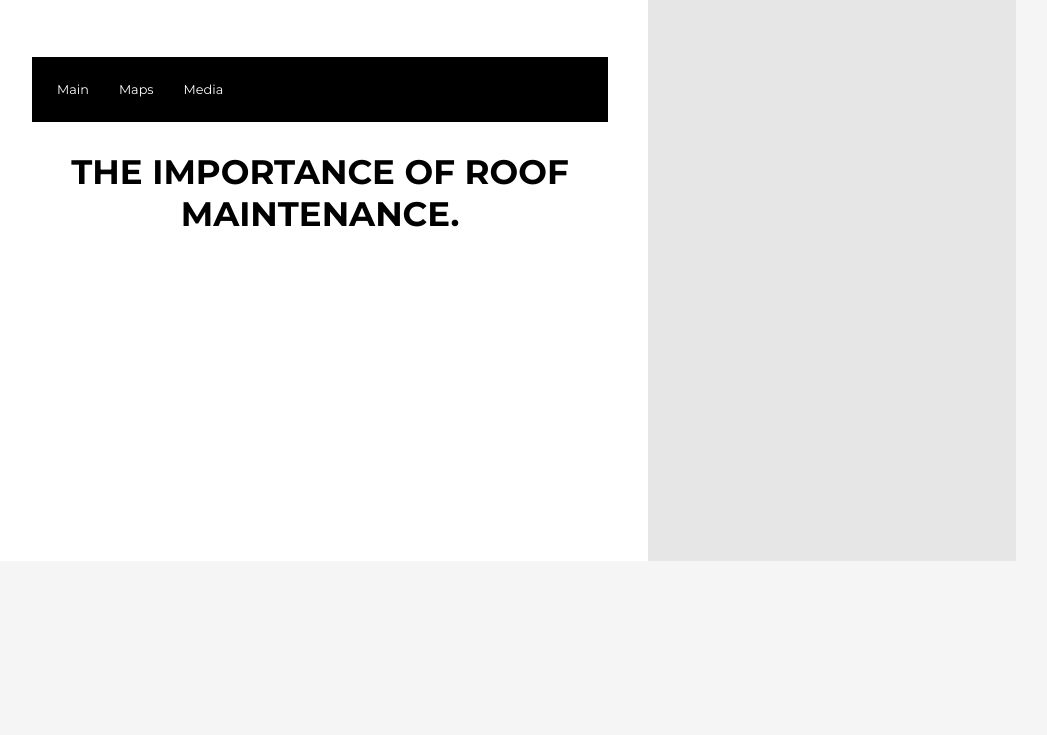
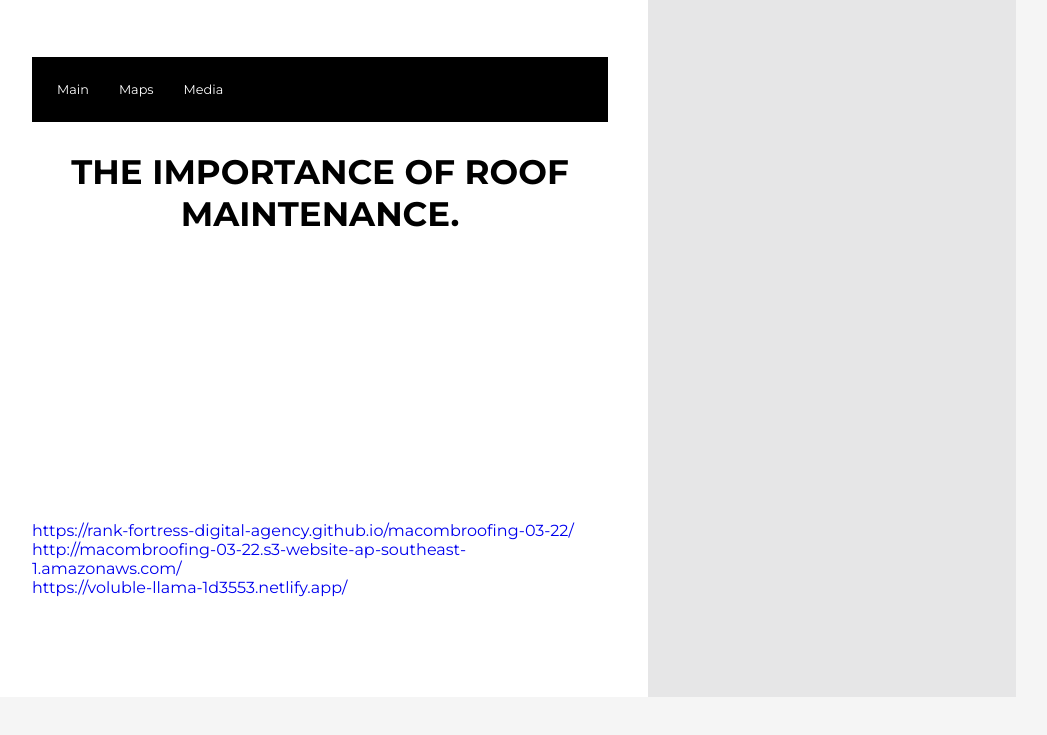
Before and after one commit to Rank-Fortress-Digital-Agency/macombroofing-03-22, a plain HTML site: page index.html in a window 1280 px wide. Shown: the part 6993-7728 px from the top of the page, without its empty margins (136-1183 px from the left). Before the commit the page ends 7594 px from the top, so only its background shows below. Drawn offline with Linux system fonts and the light colour scheme.

Commit message:
Add files via upload

```diff
--- a/index.html
+++ b/index.html
@@ -274,15 +274,10 @@ img {
       </section>
 
       <section>
-        <!-- WEBSITE EMBED -->
 
-        <!-- MEDIA ROOM -->
-
-        <!-- BUSINESS SITE -->
-
-        <!-- PEARL TREES -->
-
-        <!-- CLOUD STACK SITE -->
+        <a target="_bLank" href="https://rank-fortress-digital-agency.github.io/macombroofing-03-22/">https://rank-fortress-digital-agency.github.io/macombroofing-03-22/</a><br>
+        <a target="_bLank" href="http://macombroofing-03-22.s3-website-ap-southeast-1.amazonaws.com/">http://macombroofing-03-22.s3-website-ap-southeast-1.amazonaws.com/</a><br>
+        <a target="_bLank" href="https://voluble-llama-1d3553.netlify.app/">https://voluble-llama-1d3553.netlify.app/</a>
 
       </section>
 
```
